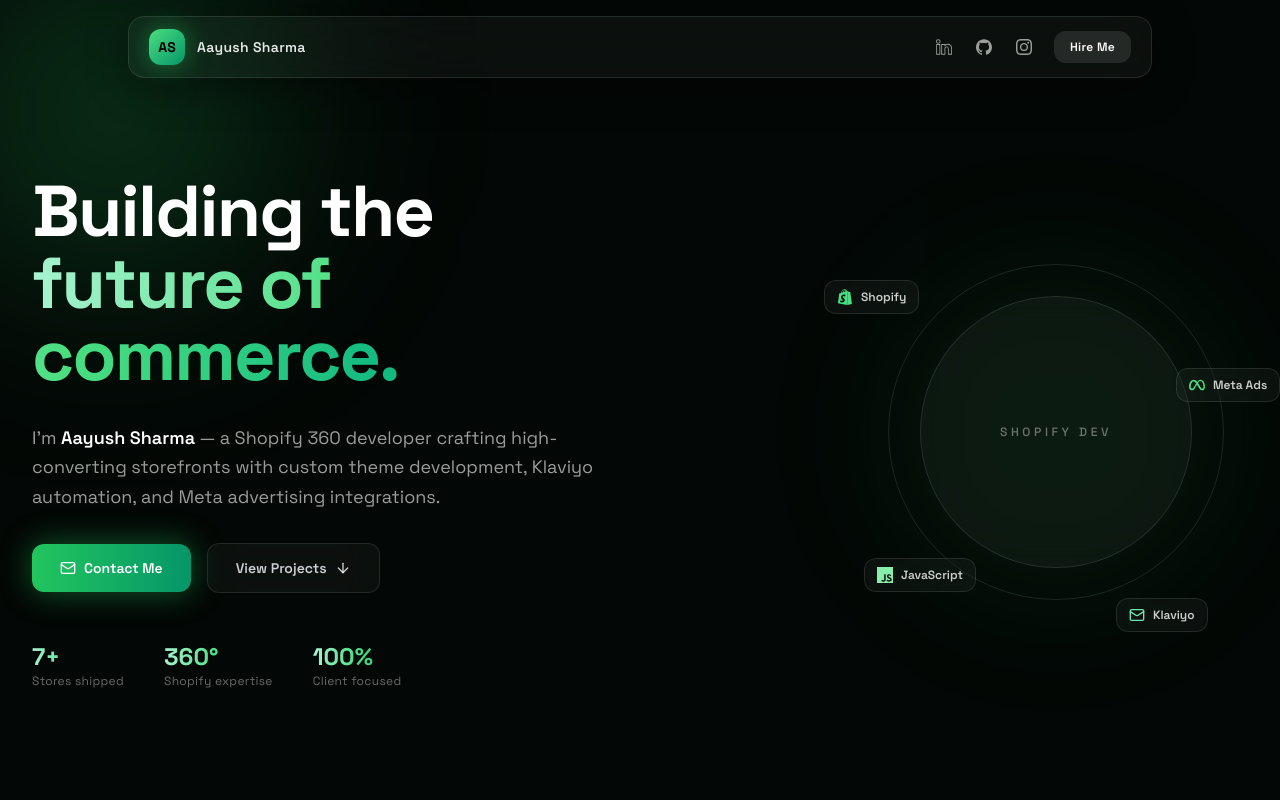
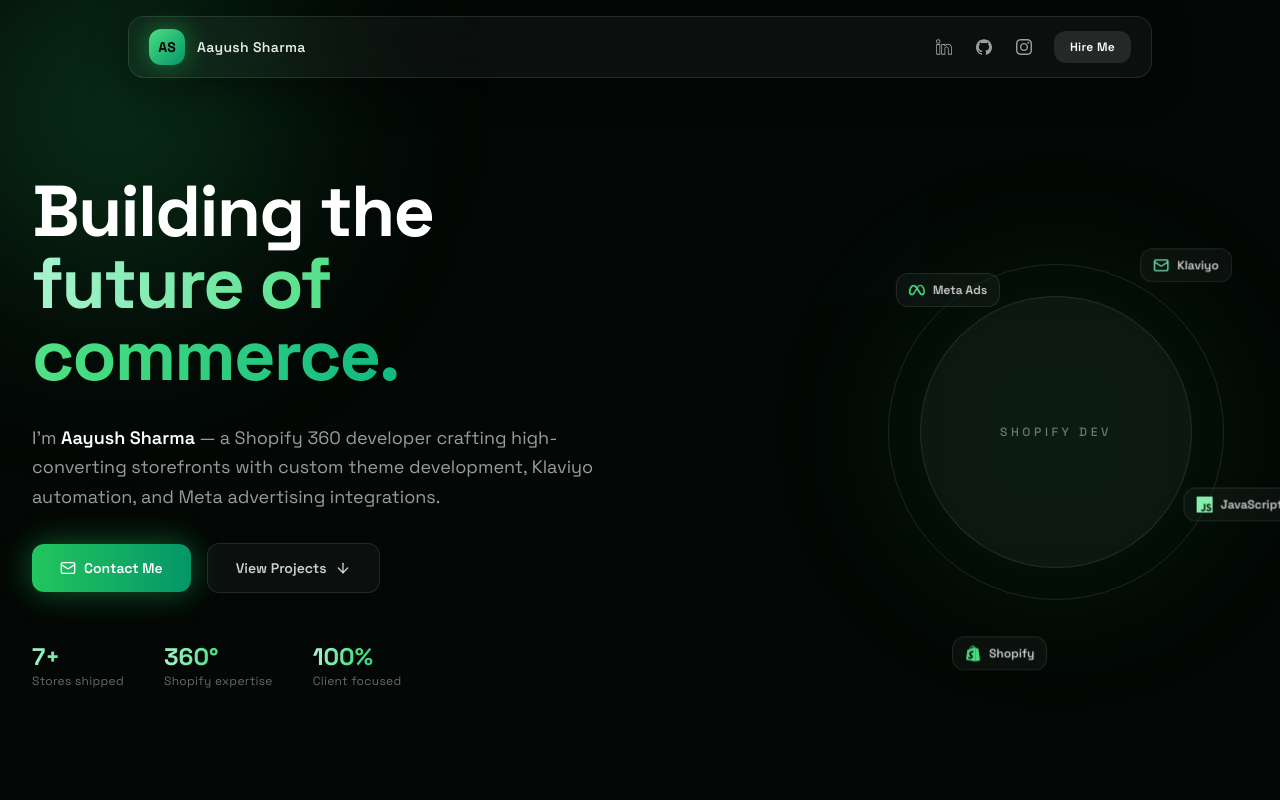
Before and after one commit to aayyus/portfolio-nxt, a Next.js app: page / in a window 1280 px wide. Shown: the top 800 px of the page. Built offline with nearby package versions, Linux system fonts and the light colour scheme.

Commit message:
Flip hero chip orbit to spin by default, pause on hover
Was hover-to-spin; now the ring rotates continuously and freezes in
place (still no snap-back) while the cursor is over it.

```diff
--- a/app/globals.css
+++ b/app/globals.css
@@ -203,9 +203,9 @@
   z-index: 30;
 }
 
-/* Orbit rotor: spins while its .group parent is hovered, freezes in place
-   (no snap-back) the instant the cursor leaves, since a paused CSS
-   animation simply holds its current frame. Each chip inside carries a
+/* Orbit rotor: spins by default, freezes in place (no snap-back) the
+   instant its .group parent is hovered, since a paused CSS animation
+   simply holds its current frame. Each chip inside carries a
    .orbit-counter running the exact opposite spin on the same duration, so
    as the whole group swings around the ring, the chip labels stay level
    instead of tumbling like a blade. */
@@ -219,15 +219,13 @@
 }
 .orbit-rotor {
   animation: orbit-spin 9s linear infinite;
-  animation-play-state: paused;
 }
 .orbit-counter {
   animation: orbit-spin-reverse 9s linear infinite;
-  animation-play-state: paused;
 }
 .group:hover .orbit-rotor,
 .group:hover .orbit-counter {
-  animation-play-state: running;
+  animation-play-state: paused;
 }
 
 /* Ambient scene glows */
```
